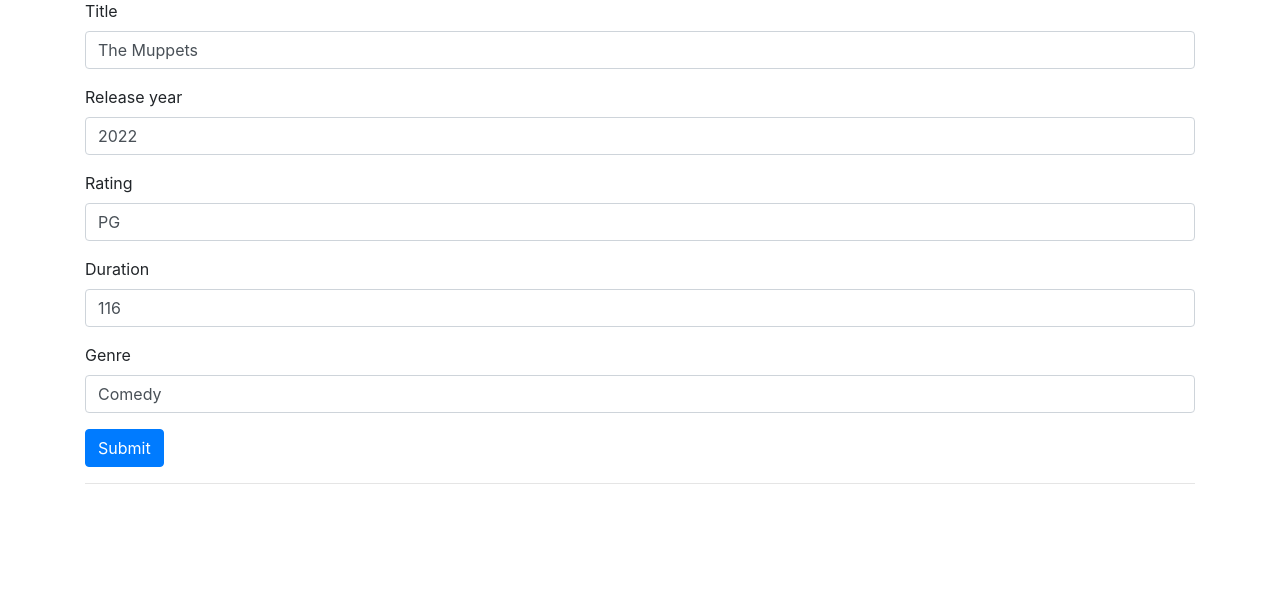
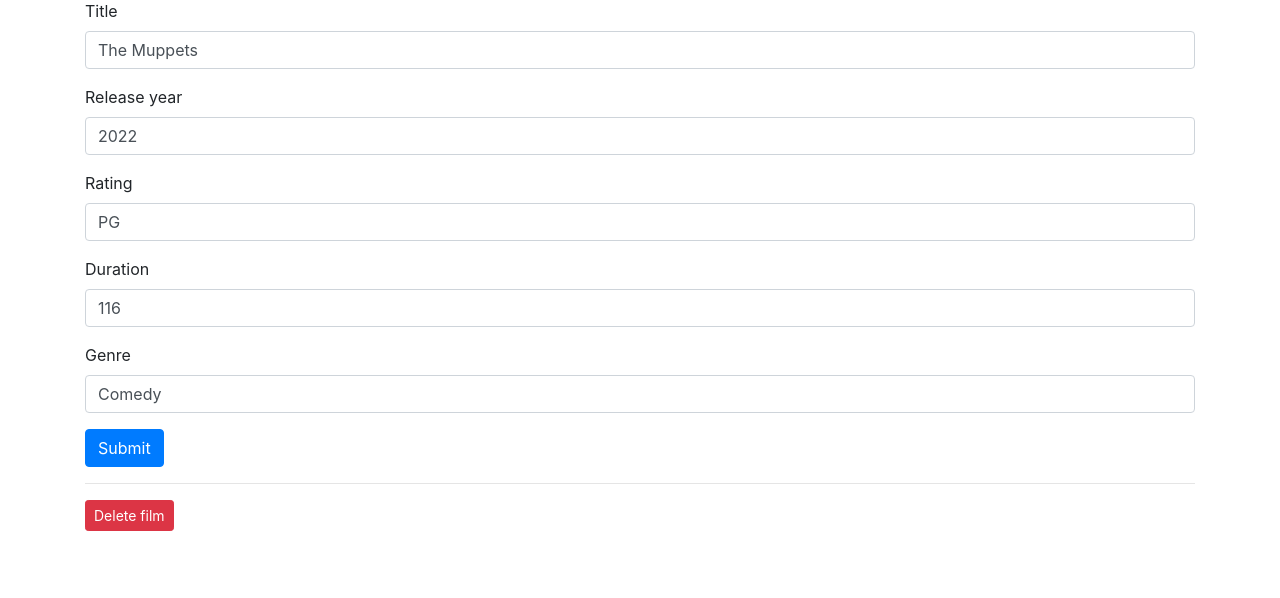
Before and after one commit to MadinaAmangeldina/FilmFlix-, a Flask app: page /1/update in a window 1280 px wide. Shown: the part 113-711 px from the top of the page. Run offline with Flask 3, Linux system fonts and the light colour scheme; data comes from the database, SQL or seed files in the repository; both versions use the stored data as it was after the commit; some libraries are stand-ins or nearby versions.

Commit message:
added delete function

```diff
--- a/app.py
+++ b/app.py
@@ -1,98 +1,114 @@
+"""Main script to run my webservice."""
+
 import pathlib
-from flask import Flask, render_template, request, url_for, flash, redirect
 import sqlite3
+
+from flask import Flask, flash, redirect, render_template, request, url_for
 from werkzeug.exceptions import abort
 
-
 app = Flask(__name__)
-app.config['SECRET_KEY'] = 'decidedtotryflaskapp'
+app.config["SECRET_KEY"] = "decidedtotryflaskapp"
 
 
 def get_db_connection():
-   """Connect to database."""
-   db_file_path = pathlib.Path(__file__).parent.resolve() / "filmflix.db"
-   print(f"{db_file_path=}")
-   conn = sqlite3.connect(db_file_path)
-   conn.row_factory = sqlite3.Row
-   return conn
+    """Connect to database."""
+    db_file_path = pathlib.Path(__file__).parent.resolve() / "filmflix.db"
+    conn = sqlite3.connect(db_file_path)
+    conn.row_factory = sqlite3.Row
+    return conn
 
 
-#fetching, redirecting and displaying only one film
-def get_film(film_id):
-   conn = get_db_connection()
-   film = conn.execute('SELECT * FROM tblFilms WHERE filmID = ?', (film_id,)).fetchone()
-   conn.close()
-   if film is None:
-      abort(404)
-   return film
+def get_film(film_id: str):
+    """Fetch and redirect and display single data."""
+    conn = get_db_connection()
+    current_film = conn.execute(
+        "SELECT * FROM tblFilms WHERE filmID = ?", (film_id,)
+    ).fetchone()
+    conn.close()
+    if current_film is None:
+        abort(404)
+    return current_film
+
 
 @app.route("/<int:film_id>")
-def film(film_id):
-  film  = get_film(film_id)
-  return render_template('film.html', film=film)
+def film(film_id: str):
+    """Get specific film."""
+    current_film = get_film(film_id)
+    return render_template("film.html", film=current_film)
 
 
-#directing to index page
 @app.route("/")
 def index():
-  conn  = get_db_connection()
-  films = conn.execute('SELECT * FROM tblFilms').fetchall()
-  conn.close()
-  return render_template('index.html', films=films)
+    """Route to index page."""
+    conn = get_db_connection()
+    films = conn.execute("SELECT * FROM tblFilms").fetchall()
+    conn.close()
+    return render_template("index.html", films=films)
+
+
+@app.route("/create", methods=("GET", "POST"))
+def create():
+    """Add and redirect to create page."""
+    if request.method == "POST":
+        title = request.form["title"]
+        yearReleased = request.form["yearReleased"]
+        rating = request.form["rating"]
+        duration = request.form["duration"]
+        genre = request.form["genre"]
+
+        if not title:
+            flash("Title is requiered")
+        else:
+            conn = get_db_connection()
+            conn.execute(
+                "INSERT INTO tblFilms (title, yearReleased, rating, duration, genre) VALUES (?, ?, ?, ?, ?)",
+                (title, yearReleased, rating, duration, genre),
+            )
+            conn.commit()
+            conn.close()
+            return redirect(url_for("index"))
+
+    return render_template("create.html")
 
 
 
+@app.route("/<int:id>/update", methods=("GET", "POST"))
+def update(id):
+    """Update and redirect to update page"""
+    film = get_film(id)
 
-#adding and redirecting to create page
-@app.route("/create", methods=('GET', 'POST'))
-def create():
-  if request.method == 'POST':
-     title = request.form['title']
-     yearReleased = request.form['yearReleased']
-     rating = request.form['rating']
-     duration = request.form['duration']
-     genre = request.form['genre']
+    if request.method == "POST":
+        title = request.form["title"]
+        yearReleased = request.form["yearReleased"]
+        rating = request.form["rating"]
+        duration = request.form["duration"]
+        genre = request.form["genre"]
 
-     if not title:
-        flash('Title is requiered')
-     else:
-        conn = get_db_connection()
-        conn.execute('INSERT INTO tblFilms (title, yearReleased, rating, duration, genre) VALUES (?, ?, ?, ?, ?)', (title, yearReleased, rating, duration, genre))
-        conn.commit()
-        conn.close()
-        return redirect(url_for('index'))
+        if not title:
+            flash("Title is required")
+        else:
+            conn = get_db_connection()
+            conn.execute(
+                "UPDATE tblFilms SET title = ?, yearReleased = ?, rating = ?, duration = ?, genre = ? WHERE filmID = ?",
+                (title, yearReleased, rating, duration, genre, id),
+            )
+            conn.commit()
+            conn.close()
+            return redirect(url_for("index"))
 
-  return render_template('create.html')
+    return render_template("update.html", film=film)
 
 
-
-
-#updating and redirecting to update page
-@app.route("/<int:id>/update", methods=('GET', 'POST'))
-def update(id):
-  film = get_film(id)
-
-  if request.method == 'POST':
-     title = request.form['title']
-     yearReleased = request.form['yearReleased']
-     rating = request.form['rating']
-     duration = request.form['duration']
-     genre = request.form['genre']
-
-     if not title:
-        flash('Title is required')
-     else:
-        conn = get_db_connection()
-        conn.execute('UPDATE tblFilms SET title = ?, yearReleased = ?, rating = ?, duration = ?, genre = ? WHERE filmID = ?', (title, yearReleased, rating, duration, genre, id))
-        conn.commit()
-        conn.close()
-        return redirect(url_for('index'))
-
-  return render_template('update.html', film=film)
-
-
-
-
+@app.route("/<int:id>/delete", methods=("POST",))
+def delete(id):
+    """Delete single data."""
+    current_film = get_film(id)
+    conn = get_db_connection()
+    conn.execute('DELETE FROM tblFilms WHERE filmID = ?', (id,))
+    conn.commit()
+    conn.close()
+    flash('"{}" was successfully deleted!'.format(current_film['title']))
+    return redirect(url_for('index'))
 
 if __name__ == "__main__":
     app.run(debug=True)
--- a/templates/update.html
+++ b/templates/update.html
@@ -41,4 +41,8 @@
     </div>
 </form>
 <hr>
+
+<form action="{{ url_for('delete', id=film['filmID']) }}" method="POST">
+    <input type="submit" value="Delete film" class="btn btn-danger btn-sm" onclick="return confirm('Are you sure you want to delete this film?')">
+</form>
 {% endblock %}
```
Also changed, not shown: filmflix.db.
